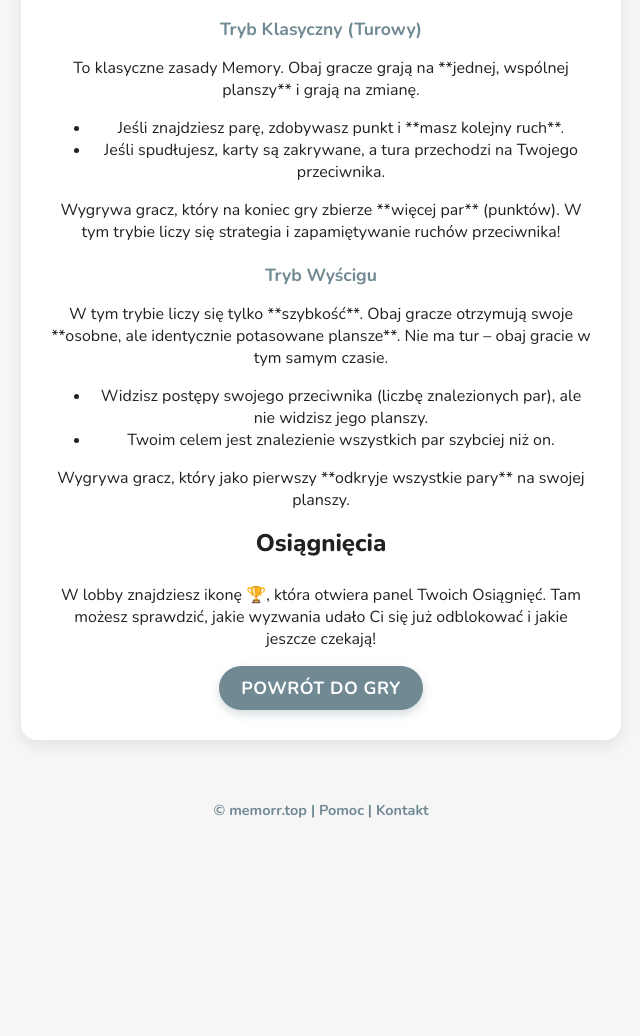
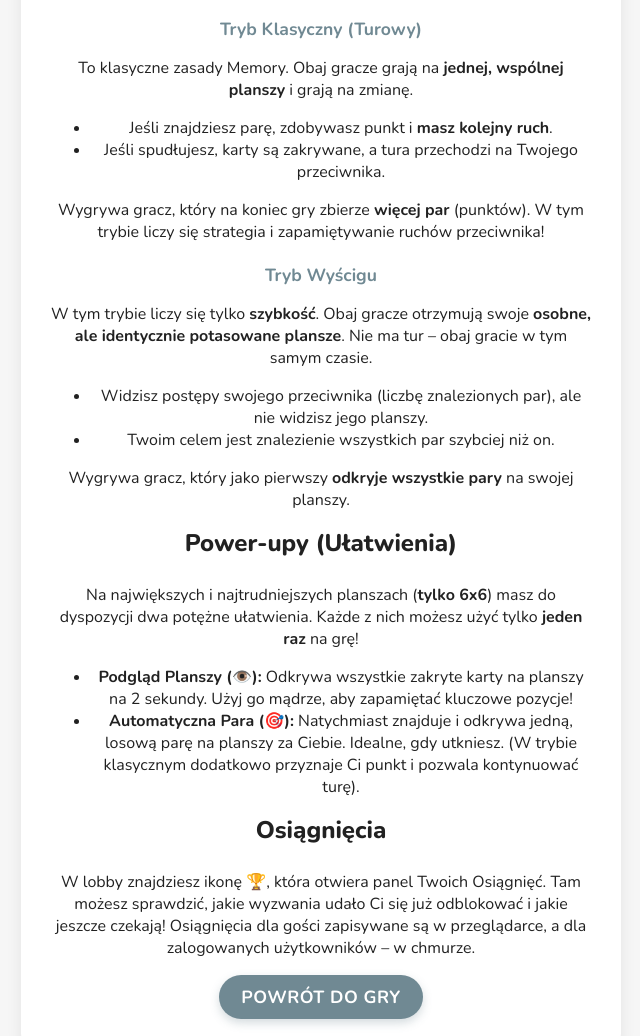
Before and after one commit to hsr88/memorr, a website: page help.html in a window 1280 px wide. Shown: the part 724-1760 px from the top of the page, without its empty margins (319-959 px from the left). Before the commit the page ends 1584 px from the top, so only its background shows below. Drawn offline with nearby package versions, Linux system fonts and the light colour scheme.

```diff
--- a/help.html
+++ b/help.html
@@ -7,16 +7,16 @@
     <meta name="description" content="Zasady gry Memorr. Dowiedz się, jak grać w trybie solo, klasycznym pojedynku multiplayer i trybie wyścigu.">
 
     <link rel="icon" type="image/png" href="favicon.png">
-<script>
-        // Ten skrypt musi być w <head>, aby zapobiec migotaniu
+
+    <script>
         (function() {
             const theme = localStorage.getItem('memorr_theme');
             if (theme === 'dark') {
-                // Stosujemy klasę do <html> zamiast <body>
                 document.documentElement.classList.add('dark-mode');
             }
         })();
     </script>
+
     <script async src="https://www.googletagmanager.com/gtag/js?id=G-SFD8ETP2BN"></script>
     <script>
       window.dataLayer = window.dataLayer || [];
@@ -25,6 +25,7 @@
 
       gtag('config', 'G-SFD8ETP2BN');
     </script>
+
     <link href="https://fonts.googleapis.com/css2?family=Nunito:wght@400;700;800&display=swap" rel="stylesheet">
     <link rel="stylesheet" href="style.css">
 </head>
@@ -41,29 +42,35 @@
             <h3>Tryby Gry</h3>
 
             <h4>Tryb Solo</h4>
-            <p>Zagraj sam i trenuj swoją pamięć! Wybierz jeden z trzech poziomów trudności (Łatwy 4x4, Średni 6x4, Trudny 6x6) i motyw kart. Twoim celem jest ukończenie gry w jak najkrótszym czasie i z jak najmniejszą liczbą ruchów. Gra zapamiętuje Twoje najlepsze wyniki i liczbę rozegranych gier dla każdego poziomu trudności i motywu.</p>
+            <p>Zagraj sam i trenuj swoją pamięć! Wybierz jeden z trzech poziomów trudności (Łatwy 4x4, Średni 6x4, Trudny 6x6) i motyw kart. Twoim celem jest ukończenie gry w jak najkrótszym czasie i z jak najmniejszą liczbą ruchów. Gra zapamiętuje Twoje najlepsze wyniki (dla gości) lub zapisuje je w chmurze (dla zalogowanych graczy).</p>
 
             <h4>Tryb Wieloosobowy</h4>
             <p>Zmierz się ze znajomymi w ekscytującym pojedynku pamięci! Po dołączeniu do pokoju, twórca gry wybiera jeden z dwóch trybów:</p>
 
             <h5>Tryb Klasyczny (Turowy)</h5>
-            <p>To klasyczne zasady Memory. Obaj gracze grają na **jednej, wspólnej planszy** i grają na zmianę.
+            <p>To klasyczne zasady Memory. Obaj gracze grają na <b>jednej, wspólnej planszy</b> i grają na zmianę.
             <ul>
-                <li>Jeśli znajdziesz parę, zdobywasz punkt i **masz kolejny ruch**.</li>
+                <li>Jeśli znajdziesz parę, zdobywasz punkt i <b>masz kolejny ruch</b>.</li>
                 <li>Jeśli spudłujesz, karty są zakrywane, a tura przechodzi na Twojego przeciwnika.</li>
             </ul>
-            Wygrywa gracz, który na koniec gry zbierze **więcej par** (punktów). W tym trybie liczy się strategia i zapamiętywanie ruchów przeciwnika!</p>
+            Wygrywa gracz, który na koniec gry zbierze <b>więcej par</b> (punktów). W tym trybie liczy się strategia i zapamiętywanie ruchów przeciwnika!</p>
 
             <h5>Tryb Wyścigu</h5>
-            <p>W tym trybie liczy się tylko **szybkość**. Obaj gracze otrzymują swoje **osobne, ale identycznie potasowane plansze**. Nie ma tur – obaj gracie w tym samym czasie.
+        <p>W tym trybie liczy się tylko <b>szybkość</b>. Obaj gracze otrzymują swoje <b>osobne, ale identycznie potasowane plansze</b>. Nie ma tur – obaj gracie w tym samym czasie.
             <ul>
                 <li>Widzisz postępy swojego przeciwnika (liczbę znalezionych par), ale nie widzisz jego planszy.</li>
                 <li>Twoim celem jest znalezienie wszystkich par szybciej niż on.</li>
             </ul>
-            Wygrywa gracz, który jako pierwszy **odkryje wszystkie pary** na swojej planszy.</p>
+        Wygrywa gracz, który jako pierwszy <b>odkryje wszystkie pary</b> na swojej planszy.</p>
 
+            <h3>Power-upy (Ułatwienia)</h3>
+    <p>Na największych i najtrudniejszych planszach (<B>tylko 6x6</B>) masz do dyspozycji dwa potężne ułatwienia. Każde z nich możesz użyć tylko <b>jeden raz</b> na grę!</p>
+            <ul>
+                <li><strong>Podgląd Planszy (👁️):</strong> Odkrywa wszystkie zakryte karty na planszy na 2 sekundy. Użyj go mądrze, aby zapamiętać kluczowe pozycje!</li>
+                <li><strong>Automatyczna Para (🎯):</strong> Natychmiast znajduje i odkrywa jedną, losową parę na planszy za Ciebie. Idealne, gdy utkniesz. (W trybie klasycznym dodatkowo przyznaje Ci punkt i pozwala kontynuować turę).</li>
+            </ul>
             <h3>Osiągnięcia</h3>
-            <p>W lobby znajdziesz ikonę 🏆, która otwiera panel Twoich Osiągnięć. Tam możesz sprawdzić, jakie wyzwania udało Ci się już odblokować i jakie jeszcze czekają!</p>
+            <p>W lobby znajdziesz ikonę 🏆, która otwiera panel Twoich Osiągnięć. Tam możesz sprawdzić, jakie wyzwania udało Ci się już odblokować i jakie jeszcze czekają! Osiągnięcia dla gości zapisywane są w przeglądarce, a dla zalogowanych użytkowników – w chmurze.</p>
 
             <button onclick="window.location.href='/'" class="btn purple">POWRÓT DO GRY</button>
         </div>
```
